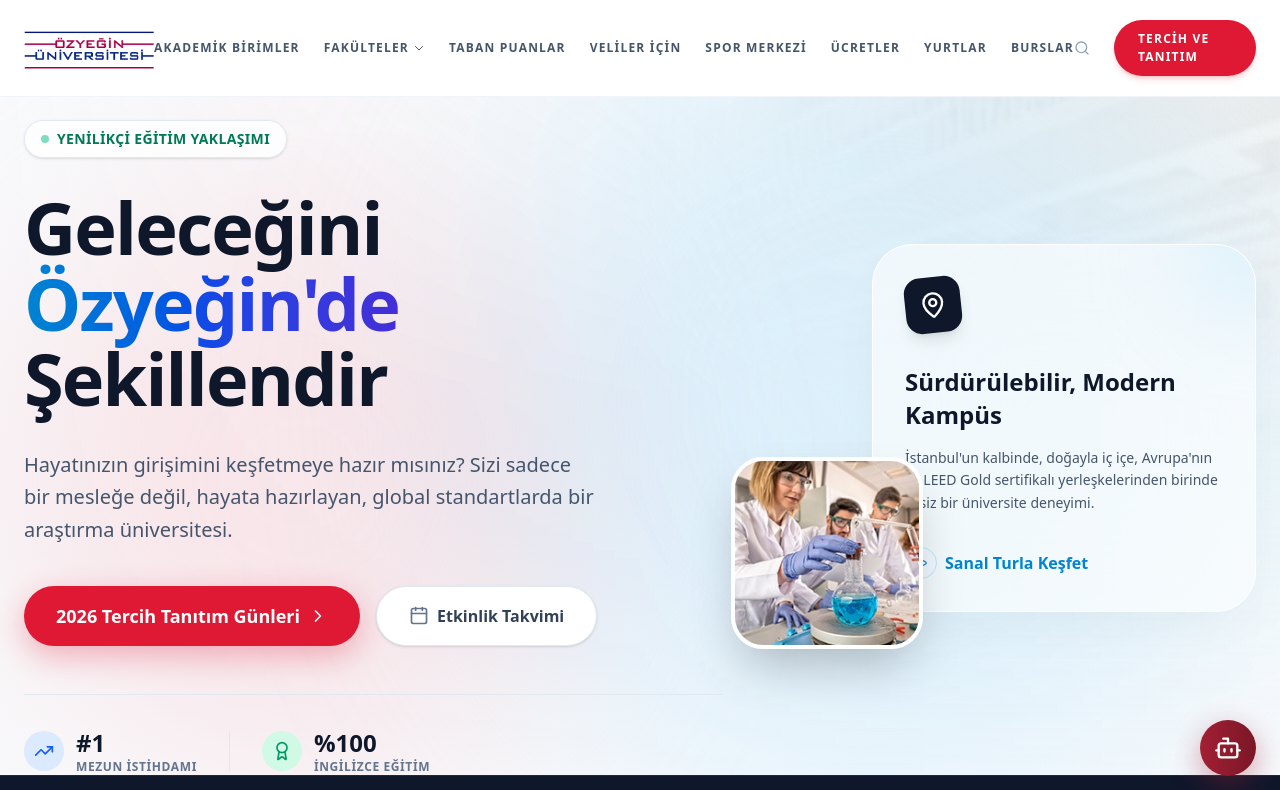
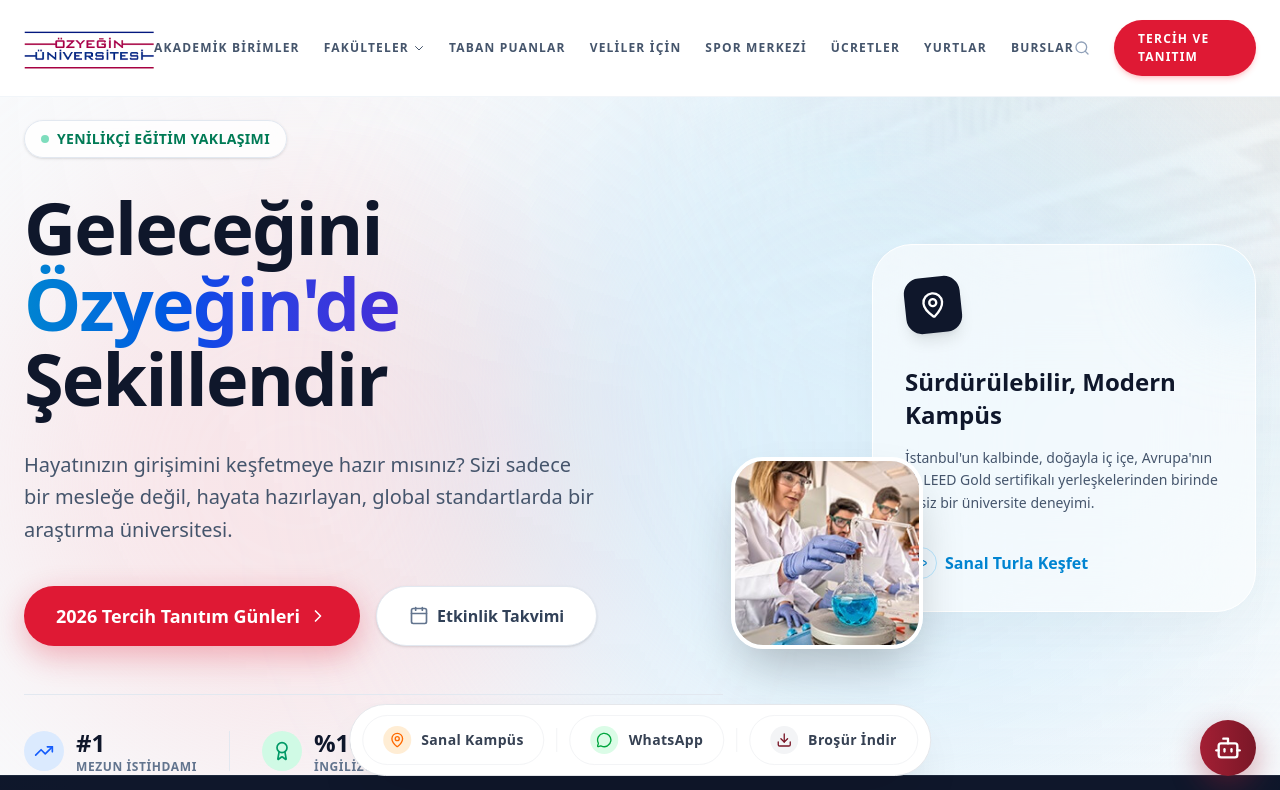
Before and after one commit to onuraydinozu/ozyegin, a Next.js app: page / in a window 1280 px wide. Shown: the top 790 px of the page. Built offline with nearby package versions, Linux system fonts and the light colour scheme.

Commit message:
Otomatik Senkronizasyon 🔄

```diff
--- a/src/app/layout.tsx
+++ b/src/app/layout.tsx
@@ -7,6 +7,7 @@
 };
 
 import Header from "@/components/layout/Header";
+import FloatingActionBar from "@/components/features/FloatingActionBar";
 
 export default function RootLayout({
   children,
@@ -18,6 +19,7 @@
       <body className="min-h-full flex flex-col">
         <Header />
         {children}
+        <FloatingActionBar />
       </body>
     </html>
   );
```
